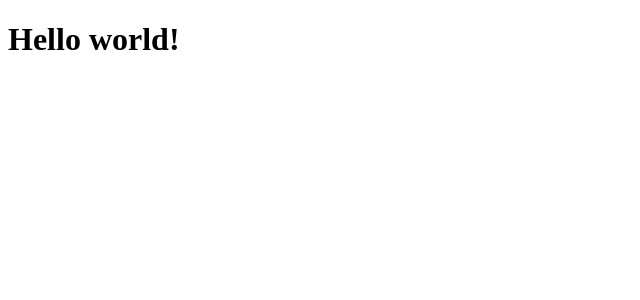
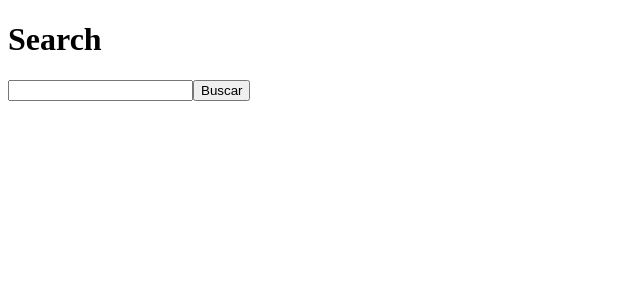
Before and after one commit to SouzaVitoria/Rocketseat-Ignite-Trilha-ReactJS, a Next.js app in the folder chapter-V/perfreact/: page / in a window 1280 px wide. Shown: the top 300 px of the page, without its empty margins (0-640 px from the left). Built offline with nearby package versions, Linux system fonts and the light colour scheme.

Commit message:
PerformanceReact: added aplication - ProductItem, SearchResults and SearchForm components

```diff
--- /dev/null
+++ b/chapter-V/perfreact/pages/components/ProductItem.tsx
@@ -0,0 +1,15 @@
+interface ProductItemProps {
+  product: {
+    id: number
+    price: number
+    name: string
+  }
+}
+
+export default function ProductItem({ product }: ProductItemProps) {
+  return (
+    <div>
+      {product.name} - <strong> {product.price} </strong>
+    </div>
+  )
+}
--- /dev/null
+++ b/chapter-V/perfreact/pages/components/SearchResults.tsx
@@ -0,0 +1,17 @@
+import ProductItem from "./ProductItem"
+
+interface SearchResultsProps {
+  results: Array<{
+    id: number
+    price: number
+    name: string
+  }>
+}
+
+export default function SearchResults({ results }: SearchResultsProps) {
+  return (
+    <div>
+      {results.map(product => <ProductItem product={product} />)}
+    </div>
+  )
+}
--- a/chapter-V/perfreact/pages/index.tsx
+++ b/chapter-V/perfreact/pages/index.tsx
@@ -1,5 +1,35 @@
+import { useState, FormEvent } from "react"
+import SearchResults from "./components/SearchResults";
+
 export default function Home() {
+  const [search, setSearch] = useState<string>()
+  const [results, setResults] = useState([])
+
+  const handleSearch = async (event: FormEvent) => {
+    event.preventDefault();
+
+    if (!search.trim()) {
+      return;
+    }
+
+    const response = await fetch(`http://localhost:3333/products?q=${search}`)
+    const data = await response.json();
+    setResults(data)
+  }
+
   return (
-    <h1>Hello world!</h1>
+    <div>
+      <h1>Search</h1>
+
+      <form onSubmit={handleSearch}>
+        <input
+          type="text"
+          value={search}
+          onChange={e => { setSearch(e.target.value) }}
+        />
+        <button type="submit"> Buscar </button>
+      </form>
+      <SearchResults results={results} />
+    </div>
   )
 }
```
